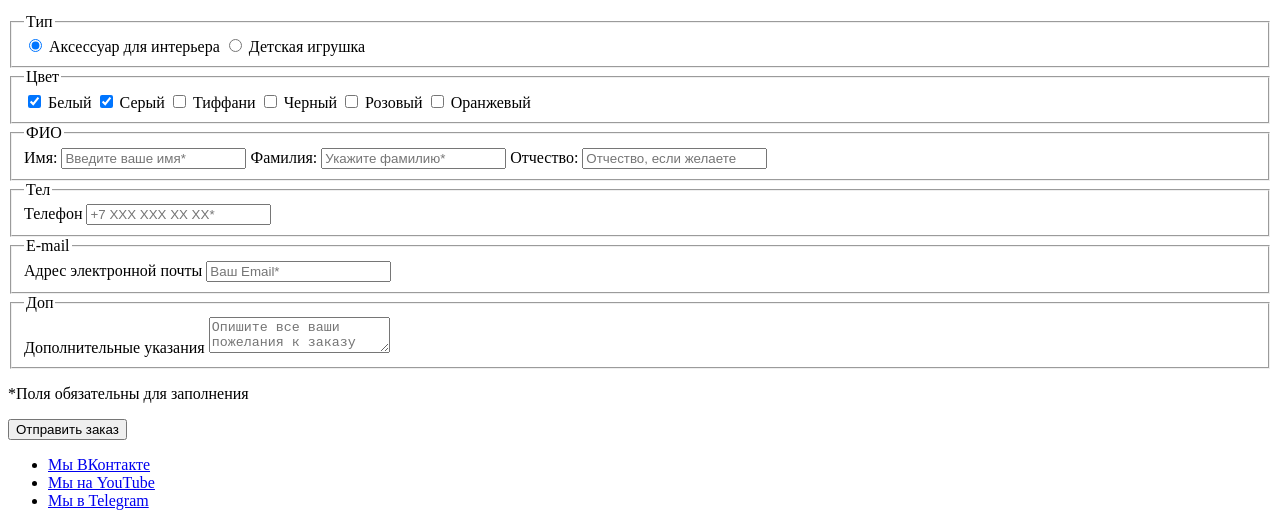
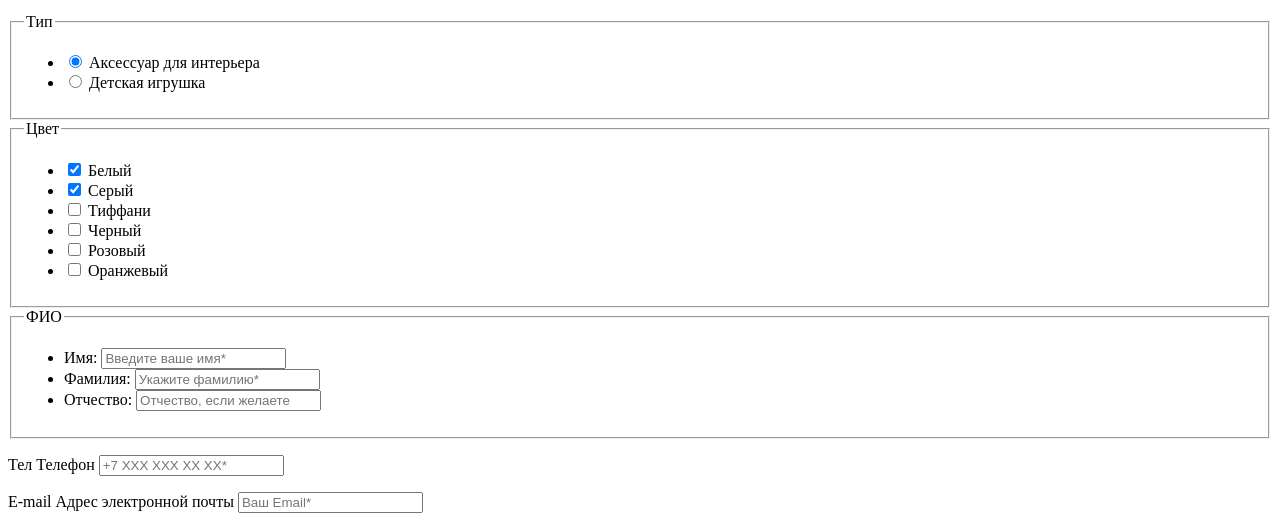
Before and after one commit to htmlacademy-adaptive/2118329-mishka-26, a website: page source/form.html in a window 1280 px wide. Shown: the part 254-777 px from the top of the page. Drawn offline with Linux system fonts and the light colour scheme.

Commit message:
Вносит дополнительные правки по итогам обсуждения с наставником

```diff
--- a/source/form.html
+++ b/source/form.html
@@ -43,50 +43,78 @@
       <form class="order-form" action="https://echo.htmlacademy.ru/" method="get">
         <fieldset class="order-form__section order-fieldset">
           <legend class="order-fieldset__name">Тип</legend>
+            <ul class="order-fieldset__list">
+              <li class="order-fieldset__item">
                 <input class="order-fieldset__field order-fieldset__field--radio" id="radio-interior" type="radio" name="category" value="interior" checked>
                 <label class="order-fieldset__label" for="radio-interior">Аксессуар для интерьера</label>
+              </li>
+              <li class="order-fieldset__item">
                 <input class="order-fieldset__field order-fieldset__field--radio" id="radio-toys" type="radio" name="category" value="toys">
                 <label class="order-fieldset__label" for="radio-toys">Детская игрушка</label>
+              </li>
+          </ul>
         </fieldset>
         <fieldset class="order-form__section order-fieldset">
           <legend class="order-fieldset__name">Цвет</legend>
+          <ul class="order-fieldset__list">
+            <li class="order-fieldset__item">
               <input class="order-fieldset__field order-fieldset__field--checkbox" id="color-white" type="checkbox" name="color" value="white" checked>
               <label class="order-fieldset__label" for="color-white">Белый</label>
+            </li>
+            <li class="order-fieldset__item">
               <input class="order-fieldset__field order-fieldset__field--checkbox" id="color-grey" type="checkbox" name="color" value="grey" checked>
               <label class="order-fieldset__label" for="color-grey">Серый</label>
+            </li>
+            <li class="order-fieldset__item">
               <input class="order-fieldset__field order-fieldset__field--checkbox" id="color-tiffany" type="checkbox" name="color" value="tiffany">
               <label class="order-fieldset__label" for="color-tiffany">Тиффани</label>
+            </li>
+            <li class="order-fieldset__item">
               <input class="order-fieldset__field order-fieldset__field--checkbox" id="color-black" type="checkbox" name="color" value="black">
               <label class="order-fieldset__label" for="color-black">Черный</label>
+            </li>
+            <li class="order-fieldset__item">
               <input class="order-fieldset__field order-fieldset__field--checkbox" id="color-pink" type="checkbox" name="color" value="pink">
               <label class="order-fieldset__label" for="color-pink">Розовый</label>
+            </li>
+            <li class="order-fieldset__item">
               <input class="order-fieldset__field order-fieldset__field--checkbox" id="color-orange" type="checkbox" name="color" value="orange">
               <label class="order-fieldset__label" for="color-orange">Оранжевый</label>
+            </li>
+          </ul>
         </fieldset>
         <fieldset class="order-form__section order-fieldset">
           <legend class="order-fieldset__name">ФИО</legend>
+          <ul class="order-fieldset__list">
+            <li class="order-fieldset__item">
               <label class="order-fieldset__label order-fieldset__label--name" for="first-name">Имя:</label>
               <input class="order-fieldset__field order-fieldset__field--name" id="first-name" type="text" name="first-name" placeholder="Введите ваше имя*" required>
+            </li>
+            <li class="order-fieldset__item">
               <label class="order-fieldset__label order-fieldset__label--name" for="last-name">Фамилия:</label>
               <input class="order-fieldset__field order-fieldset__field--name" id="last-name" type="text" name="last-name" placeholder="Укажите фамилию*" required>
+            </li>
+            <li class="order-fieldset__item">
               <label class="order-fieldset__label order-fieldset__label--name" for="patronymic">Отчество:</label>
               <input class="order-fieldset__field order-fieldset__field--name" id="patronymic" type="text" name="patronymic" placeholder="Отчество, если желаете">
+            </li>
+          </ul>
         </fieldset>
-        <fieldset class="order-form__section order-fieldset">
-          <legend class="order-fieldset__name">Тел</legend>
+        <p class="order-form__section order-fieldset">
+          <span class="order-fieldset__name">Тел</span>
           <label class="visually-hidden" for="phone-input">Телефон</label>
           <input class="order-fieldset__field order-fieldset__field--phone" id="phone-input" type="tel" name="phone" placeholder="+7 ХХХ ХХХ ХХ ХХ*" required>
-        </fieldset>
-        <fieldset class="order-form__section order-fieldset">
-          <legend class="order-fieldset__name">E-mail</legend>
+        </p>
+        <p class="order-form__section order-fieldset">
+          <span class="order-fieldset__name">E-mail</span>
           <label class="visually-hidden" for="email-input">Адрес электронной почты</label>
           <input class="order-fieldset__field order-fieldset__field--email" id="email-input" type="email" name="email" placeholder="Ваш Email*" required>
-        </fieldset>
-        <fieldset class="order-form__section order-fieldset">
-          <legend class="order-fieldset__name">Доп</legend>
+        </p>
+        <p class="order-form__section order-fieldset">
+          <span class="order-fieldset__name">Доп</span>
           <label class="visually-hidden" for="comments-field">Дополнительные указания</label>
           <textarea class="order-fieldset__field order-fieldset__field--comment" id="comments-field" name="comment" placeholder="Опишите все ваши пожелания к заказу"></textarea>
-        </fieldset>
+        </p>
         <p class="order-form__comment form-comment">*Поля обязательны для заполнения</p>
         <button class="order-form__submit button" type="submit">Отправить заказ</button>
       </form>
```
Also changed, not shown: source/catalog.html (+1 -2 lines), source/index.html (+2 -5 lines). Lines whose indentation alone changed are shown as unchanged.
